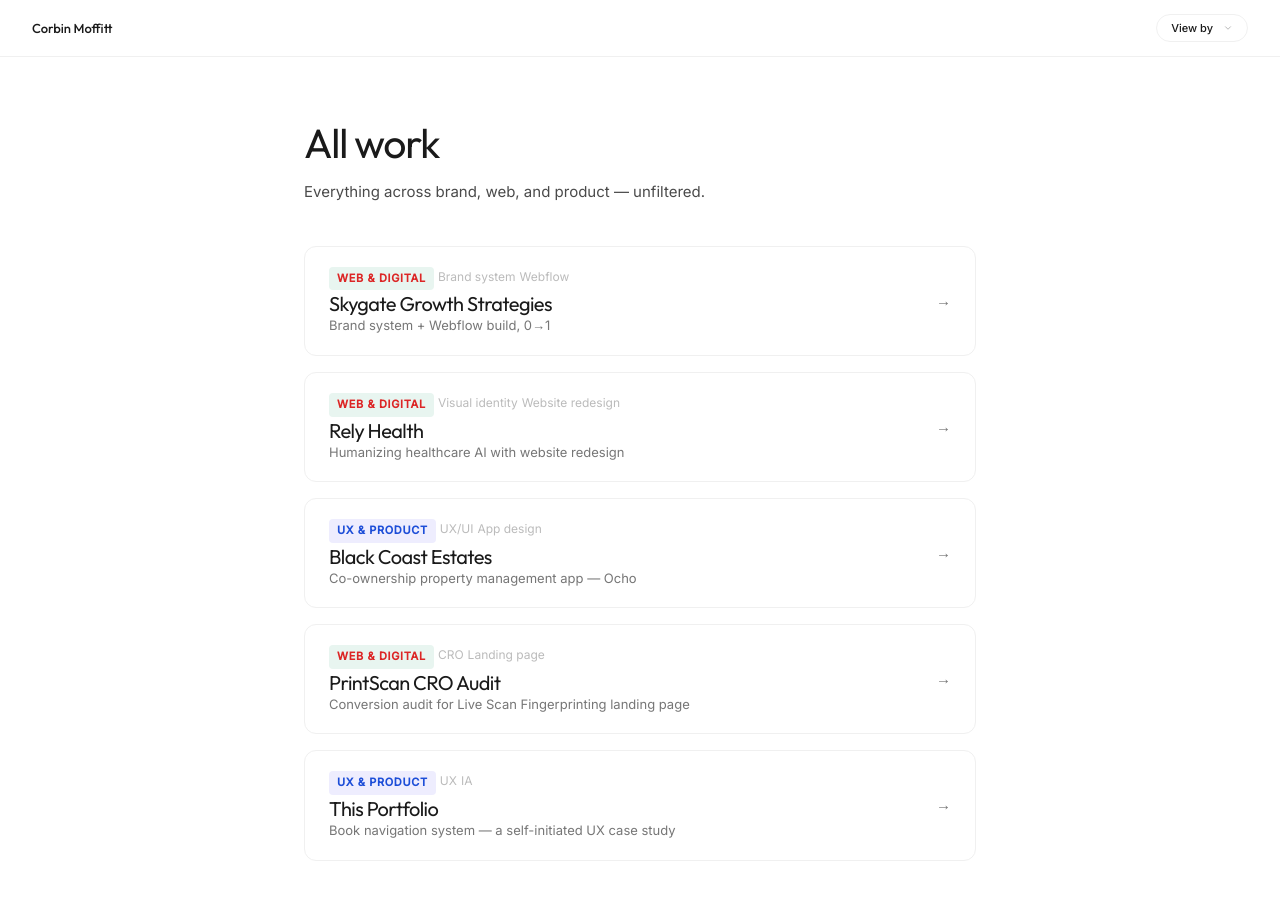
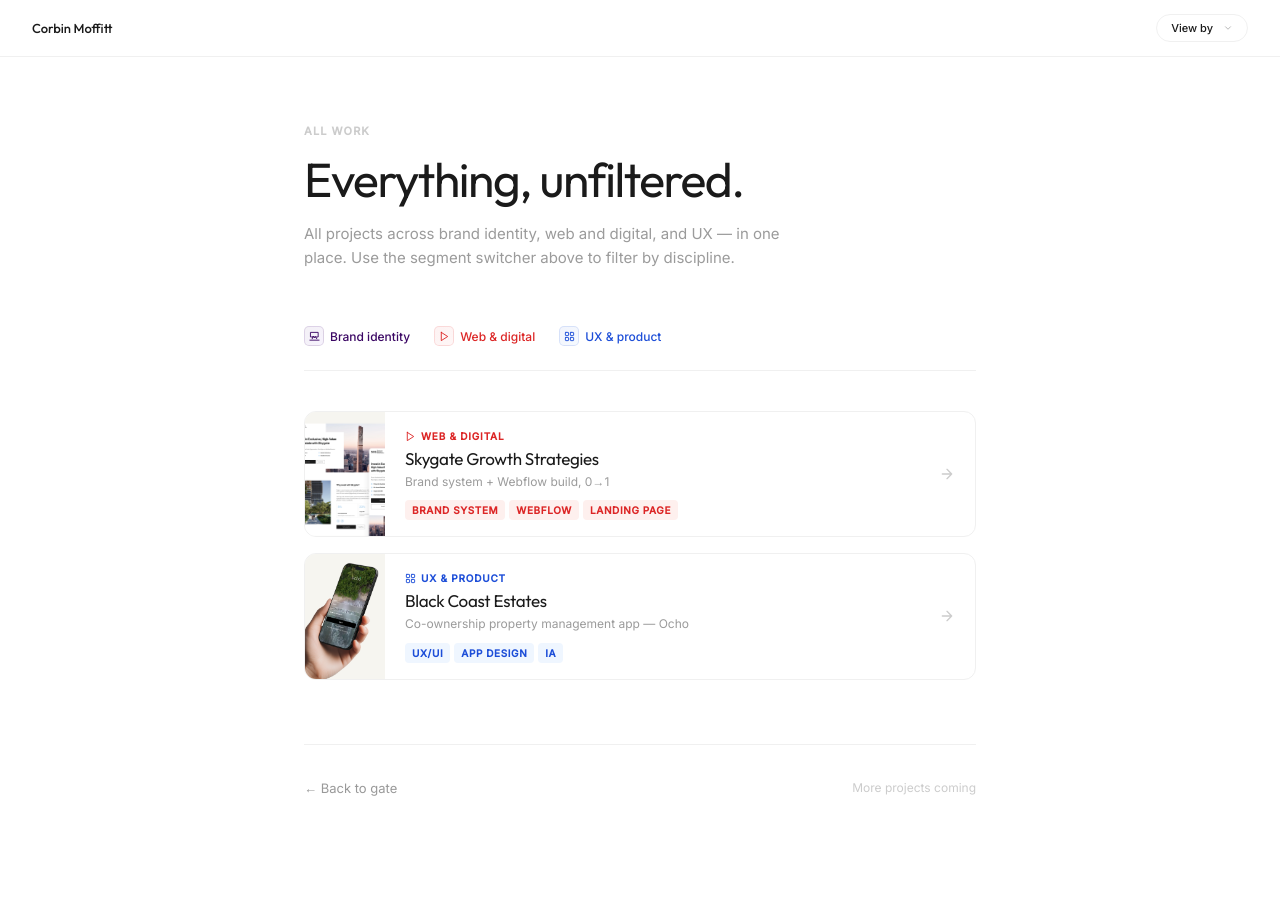
Before and after one commit to cmoff13/corbin-portfolio, a Next.js app: page /work in a window 1280 px wide. Shown: the top 900 px of the page. Built offline with nearby package versions, Linux system fonts and the light colour scheme.

Commit message:
hide case studies without images

```diff
--- a/src/app/work/page.tsx
+++ b/src/app/work/page.tsx
@@ -1,44 +1,320 @@
 'use client'
 
+import { useRouter } from 'next/navigation'
 import { CASE_STUDIES, SEGMENTS } from '@/lib/segments'
 
+const THUMBNAILS: Record<string, string> = {
+  'black-coast-estates': '/images/black-coast/thumbnail.jpg',
+  'skygate-growth-strategies': '/images/skygate/thumbnail.jpg',
+}
+
+const SEGMENT_ICONS: Record<string, React.ReactNode> = {
+  brand: (
+    <svg width="11" height="11" viewBox="0 0 24 24" fill="none" stroke="currentColor" strokeWidth="2" strokeLinecap="round" strokeLinejoin="round">
+      <path d="M2 20h20"/><path d="m7 17 2-6 3 4 2-3 3 5"/><path d="M4 3h16v10H4z"/>
+    </svg>
+  ),
+  web: (
+    <svg width="11" height="11" viewBox="0 0 24 24" fill="none" stroke="currentColor" strokeWidth="2" strokeLinecap="round" strokeLinejoin="round">
+      <path d="M5 3l14 9-14 9V3z"/>
+    </svg>
+  ),
+  ux: (
+    <svg width="11" height="11" viewBox="0 0 24 24" fill="none" stroke="currentColor" strokeWidth="2" strokeLinecap="round" strokeLinejoin="round">
+      <rect x="3" y="3" width="7" height="7" rx="1"/><rect x="14" y="3" width="7" height="7" rx="1"/>
+      <rect x="3" y="14" width="7" height="7" rx="1"/><rect x="14" y="14" width="7" height="7" rx="1"/>
+    </svg>
+  ),
+}
+
 export default function WorkPage() {
+  const router = useRouter()
+  const visibleProjects = CASE_STUDIES.filter(p => !p.hidden)
+
   return (
     <main className="work-page">
-      <h1 className="work-headline">All work</h1>
-      <p className="work-intro">Everything across brand, web, and product — unfiltered.</p>
 
-      <div className="project-list">
-        {CASE_STUDIES.map(project => {
+      {/* Header */}
+      <div style={{ marginBottom: '56px' }}>
+        <p style={{
+          fontFamily: "'Inter', sans-serif",
+          fontSize: '11px',
+          fontWeight: 600,
+          letterSpacing: '0.10em',
+          textTransform: 'uppercase',
+          color: '#ccc',
+          marginBottom: '12px',
+        }}>
+          All work
+        </p>
+        <h1 style={{
+          fontFamily: "'Outfit', sans-serif",
+          fontSize: 'clamp(32px, 4vw, 48px)',
+          fontWeight: 400,
+          letterSpacing: '-0.03em',
+          lineHeight: 1.1,
+          color: '#1a1a1a',
+          marginBottom: '16px',
+        }}>
+          Everything, unfiltered.
+        </h1>
+        <p style={{
+          fontFamily: "'Inter', sans-serif",
+          fontSize: '15px',
+          color: '#9b9b9b',
+          lineHeight: 1.6,
+          maxWidth: '480px',
+        }}>
+          All projects across brand identity, web and digital, and UX — in one place. Use the segment switcher above to filter by discipline.
+        </p>
+      </div>
+
+      {/* Segment legend */}
+      <div style={{
+        display: 'flex',
+        gap: '24px',
+        marginBottom: '40px',
+        paddingBottom: '24px',
+        borderBottom: '1px solid #f0f0f0',
+        flexWrap: 'wrap',
+      }}>
+        {Object.values(SEGMENTS).map(seg => (
+          <button
+            key={seg.id}
+            onClick={() => router.push(`/${seg.id}`)}
+            style={{
+              display: 'flex',
+              alignItems: 'center',
+              gap: '6px',
+              background: 'none',
+              border: 'none',
+              cursor: 'none',
+              padding: 0,
+              fontFamily: "'Inter', sans-serif",
+              fontSize: '12px',
+              fontWeight: 500,
+              color: seg.accentColor,
+              transition: 'opacity 0.15s ease',
+            }}
+            onMouseEnter={e => (e.currentTarget.style.opacity = '0.7')}
+            onMouseLeave={e => (e.currentTarget.style.opacity = '1')}
+          >
+            <span style={{
+              width: '20px',
+              height: '20px',
+              borderRadius: '5px',
+              background: seg.gradientSubtle,
+              display: 'flex',
+              alignItems: 'center',
+              justifyContent: 'center',
+              color: seg.accentColor,
+              border: `1px solid ${seg.accentColor}22`,
+            }}>
+              {SEGMENT_ICONS[seg.id]}
+            </span>
+            {seg.label}
+          </button>
+        ))}
+      </div>
+
+      {/* Project list */}
+      <div style={{ display: 'flex', flexDirection: 'column', gap: '16px' }}>
+        {visibleProjects.map(project => {
           const segment = SEGMENTS[project.primarySegment]
-          const tagBg = project.primarySegment === 'web' ? '#e8f5f0' : project.primarySegment === 'brand' ? '#faece7' : '#eeedfe'
+          const thumbnail = THUMBNAILS[project.slug]
+          const tagBg = project.primarySegment === 'web'
+            ? '#FEF0EE'
+            : project.primarySegment === 'brand'
+            ? '#F3EEF8'
+            : '#EFF6FF'
+
           return (
-            <a
+            <div
               key={project.slug}
-              href={`/work/${project.slug}`}
-              className="project-card"
-              style={{ textDecoration: 'none', color: 'inherit', display: 'flex', justifyContent: 'space-between', alignItems: 'center', padding: '20px 24px' }}
+              onClick={() => router.push(`/work/${project.slug}`)}
+              style={{
+                display: 'grid',
+                gridTemplateColumns: '80px 1fr',
+                gap: '0',
+                background: '#fff',
+                border: '1px solid #f0f0f0',
+                borderRadius: '12px',
+                overflow: 'hidden',
+                cursor: 'none',
+                transition: 'box-shadow 0.2s ease, transform 0.2s ease, border-color 0.2s ease',
+              }}
+              onMouseEnter={e => {
+                e.currentTarget.style.boxShadow = '0 8px 32px rgba(0,0,0,0.08)'
+                e.currentTarget.style.transform = 'translateY(-2px)'
+                e.currentTarget.style.borderColor = '#e0e0e0'
+                const thumb = e.currentTarget.querySelector('.work-thumb') as HTMLElement
+                if (thumb) thumb.style.transform = 'scale(1.05)'
+              }}
+              onMouseLeave={e => {
+                e.currentTarget.style.boxShadow = 'none'
+                e.currentTarget.style.transform = 'translateY(0)'
+                e.currentTarget.style.borderColor = '#f0f0f0'
+                const thumb = e.currentTarget.querySelector('.work-thumb') as HTMLElement
+                if (thumb) thumb.style.transform = 'scale(1)'
+              }}
             >
-              <div>
-                <div className="project-tags">
-                  <span
-                    className="project-tag"
-                    style={{ color: segment.accentColor, background: tagBg }}
+              {/* Thumbnail */}
+              <div style={{
+                position: 'relative',
+                overflow: 'hidden',
+                background: segment.gradientSubtle,
+                minHeight: '80px',
+                display: 'flex',
+                alignItems: 'center',
+                justifyContent: 'center',
+                flexShrink: 0,
+              }}>
+                {thumbnail ? (
+                  // eslint-disable-next-line @next/next/no-img-element
+                  <img
+                    src={thumbnail}
+                    alt={project.title}
+                    className="work-thumb"
+                    style={{
+                      width: '100%',
+                      height: '100%',
+                      objectFit: 'cover',
+                      display: 'block',
+                      transition: 'transform 0.5s cubic-bezier(0.16,1,0.3,1)',
+                    }}
+                  />
+                ) : (
+                  <div
+                    className="work-thumb"
+                    style={{
+                      transition: 'transform 0.5s cubic-bezier(0.16,1,0.3,1)',
+                      color: segment.accentColor,
+                      opacity: 0.5,
+                    }}
                   >
+                    {SEGMENT_ICONS[project.primarySegment]}
+                  </div>
+                )}
+              </div>
+
+              {/* Content */}
+              <div style={{
+                padding: '16px 20px',
+                display: 'flex',
+                alignItems: 'center',
+                justifyContent: 'space-between',
+                gap: '16px',
+              }}>
+                <div>
+                  <div style={{
+                    display: 'flex',
+                    alignItems: 'center',
+                    gap: '5px',
+                    marginBottom: '5px',
+                    fontFamily: "'Inter', sans-serif",
+                    fontSize: '10px',
+                    fontWeight: 600,
+                    letterSpacing: '0.08em',
+                    textTransform: 'uppercase',
+                    color: segment.accentColor,
+                  }}>
+                    {SEGMENT_ICONS[project.primarySegment]}
                     {segment.label}
-                  </span>
-                  {project.tags.slice(0, 2).map(tag => (
-                    <span key={tag} style={{ fontSize: '12px', color: '#bbb' }}>{tag}</span>
-                  ))}
+                  </div>
+                  <div style={{
+                    fontFamily: "'Outfit', sans-serif",
+                    fontSize: '17px',
+                    fontWeight: 400,
+                    letterSpacing: '-0.02em',
+                    color: '#1a1a1a',
+                    lineHeight: 1.2,
+                    marginBottom: '4px',
+                  }}>
+                    {project.title}
+                  </div>
+                  <div style={{
+                    fontFamily: "'Inter', sans-serif",
+                    fontSize: '12px',
+                    color: '#9b9b9b',
+                    lineHeight: 1.4,
+                    marginBottom: '10px',
+                  }}>
+                    {project.subtitle}
+                  </div>
+                  <div style={{ display: 'flex', flexWrap: 'wrap', gap: '4px' }}>
+                    {project.tags.slice(0, 3).map(tag => (
+                      <span
+                        key={tag}
+                        style={{
+                          fontFamily: "'Inter', sans-serif",
+                          fontSize: '10px',
+                          fontWeight: 600,
+                          letterSpacing: '0.06em',
+                          textTransform: 'uppercase',
+                          padding: '2px 7px',
+                          borderRadius: '4px',
+                          color: segment.accentColor,
+                          background: tagBg,
+                        }}
+                      >
+                        {tag}
+                      </span>
+                    ))}
+                  </div>
                 </div>
-                <div className="project-title">{project.title}</div>
-                <div className="project-subtitle">{project.subtitle}</div>
+
+                <svg
+                  width="16"
+                  height="16"
+                  viewBox="0 0 24 24"
+                  fill="none"
+                  stroke="#ccc"
+                  strokeWidth="2"
+                  strokeLinecap="round"
+                  strokeLinejoin="round"
+                  style={{ flexShrink: 0 }}
+                >
+                  <path d="M5 12h14M12 5l7 7-7 7"/>
+                </svg>
               </div>
-              <span className="project-arrow" aria-hidden="true">→</span>
-            </a>
+            </div>
           )
         })}
       </div>
+
+      {/* Footer */}
+      <div style={{
+        marginTop: '64px',
+        paddingTop: '32px',
+        borderTop: '1px solid #f0f0f0',
+        display: 'flex',
+        justifyContent: 'space-between',
+        alignItems: 'center',
+      }}>
+        <button
+          onClick={() => router.push('/')}
+          style={{
+            fontFamily: "'Inter', sans-serif",
+            fontSize: '13px',
+            color: '#999',
+            background: 'none',
+            border: 'none',
+            cursor: 'none',
+          }}
+          onMouseEnter={e => (e.currentTarget.style.color = '#1a1a1a')}
+          onMouseLeave={e => (e.currentTarget.style.color = '#999')}
+        >
+          ← Back to gate
+        </button>
+        <p style={{
+          fontFamily: "'Inter', sans-serif",
+          fontSize: '12px',
+          color: '#ccc',
+        }}>
+          More projects coming
+        </p>
+      </div>
+
     </main>
   )
 }
--- a/src/lib/segments.ts
+++ b/src/lib/segments.ts
@@ -7,6 +7,7 @@ export interface CaseStudy {
   primarySegment: SegmentId
   alsoIn: SegmentId[]
   tags: string[]
+  hidden?: boolean
 }
 
 export interface Segment {
@@ -42,6 +43,7 @@ export const CASE_STUDIES: CaseStudy[] = [
     primarySegment: 'web',
     alsoIn: [],
     tags: ['Visual identity', 'Website redesign', 'Healthcare'],
+    hidden: true,
   },
   {
     slug: 'black-coast-estates',
@@ -52,20 +54,13 @@ export const CASE_STUDIES: CaseStudy[] = [
     tags: ['UX/UI', 'App design', 'IA', 'Figma prototype'],
   },
   {
-    slug: 'printscan-cro-audit',
-    title: 'PrintScan CRO Audit',
-    subtitle: 'Conversion audit for Live Scan Fingerprinting landing page',
-    primarySegment: 'web',
-    alsoIn: [],
-    tags: ['CRO', 'Landing page', 'Conversion', 'Audit'],
-  },
-  {
     slug: 'portfolio-nav-system',
     title: 'This Portfolio',
     subtitle: 'Book navigation system — a self-initiated UX case study',
     primarySegment: 'ux',
     alsoIn: [],
     tags: ['UX', 'IA', 'Navigation design', 'Self-initiated'],
+    hidden: true,
   },
 ]
 
@@ -83,7 +78,7 @@ export const SEGMENTS: Record<SegmentId, Segment> = {
     gradient: 'linear-gradient(135deg, #3B0764, #6D28D9)',
     gradientSubtle: 'linear-gradient(135deg, rgba(59,7,100,0.06), rgba(109,40,217,0.06))',
     icon: 'brush',
-    caseStudies: ['skygate-growth-strategies', 'rely-health'],
+    caseStudies: [],
     format: 'craft-grid',
   },
   web: {
@@ -99,7 +94,7 @@ export const SEGMENTS: Record<SegmentId, Segment> = {
     gradient: 'linear-gradient(135deg, #DC2626, #F87171)',
     gradientSubtle: 'linear-gradient(135deg, rgba(220,38,38,0.06), rgba(248,113,113,0.06))',
     icon: 'cursor',
-    caseStudies: ['printscan-cro-audit', 'skygate-growth-strategies', 'rely-health'],
+    caseStudies: ['skygate-growth-strategies'],
     format: 'case-study',
   },
   ux: {
@@ -115,7 +110,7 @@ export const SEGMENTS: Record<SegmentId, Segment> = {
     gradient: 'linear-gradient(135deg, #1D4ED8, #60A5FA)',
     gradientSubtle: 'linear-gradient(135deg, rgba(29,78,216,0.06), rgba(96,165,250,0.06))',
     icon: 'grid',
-    caseStudies: ['black-coast-estates', 'portfolio-nav-system'],
+    caseStudies: ['black-coast-estates'],
     format: 'process',
   },
 }
```
Also changed, not shown: src/app/ux/page.tsx (+16 -14 lines), src/app/web/page.tsx (+18 -16 lines). Lines whose indentation alone changed are shown as unchanged.
